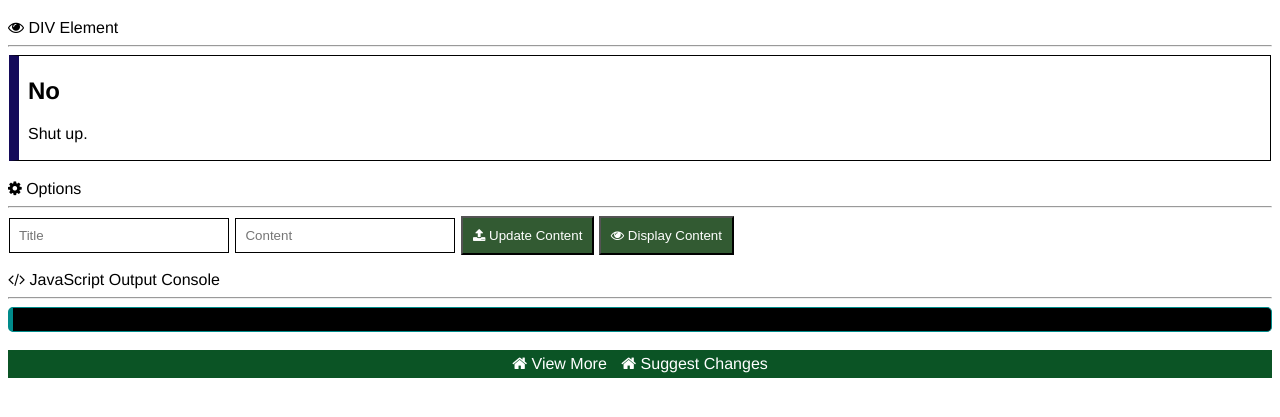
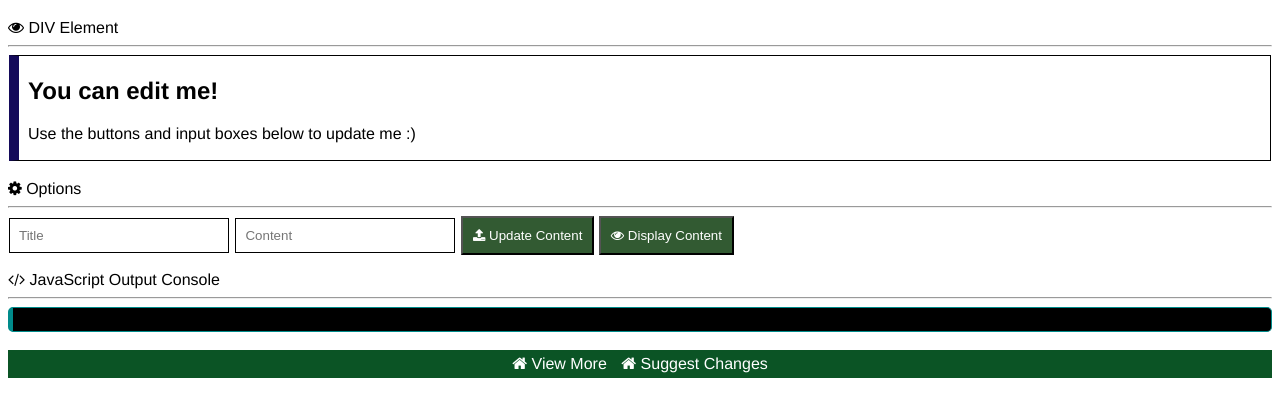
Before and after one commit to TheDart22000/JSPlayground, a plain HTML site: page index.html in a window 1280 px wide. Shown: the part 61-478 px from the top of the page. Drawn offline with Linux system fonts and the light colour scheme.

Commit message:
Update index.html

```diff
--- a/index.html
+++ b/index.html
@@ -121,8 +121,8 @@
             <hr>
         </span>
         <div id="notify_defHeader" style="display: block;">
-            <h2 id="title">No</h2>
-            <p id="paragraph">Shut up.</p>
+            <h2 id="title">You can edit me!</h2>
+            <p id="paragraph">Use the buttons and input boxes below to update me :)</p>
         </div>
         <form id="notificationCotentUpdater">
             <br>
```
